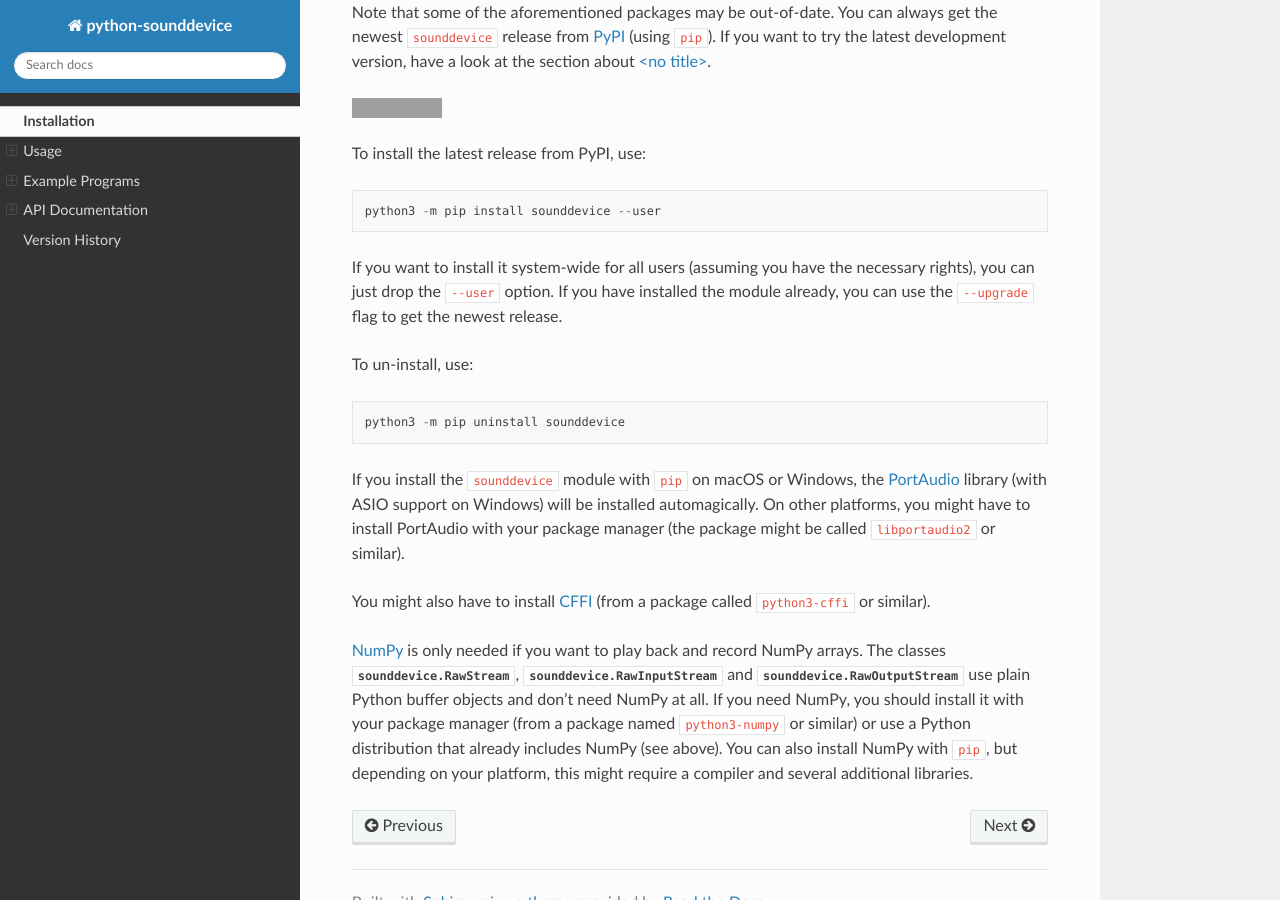
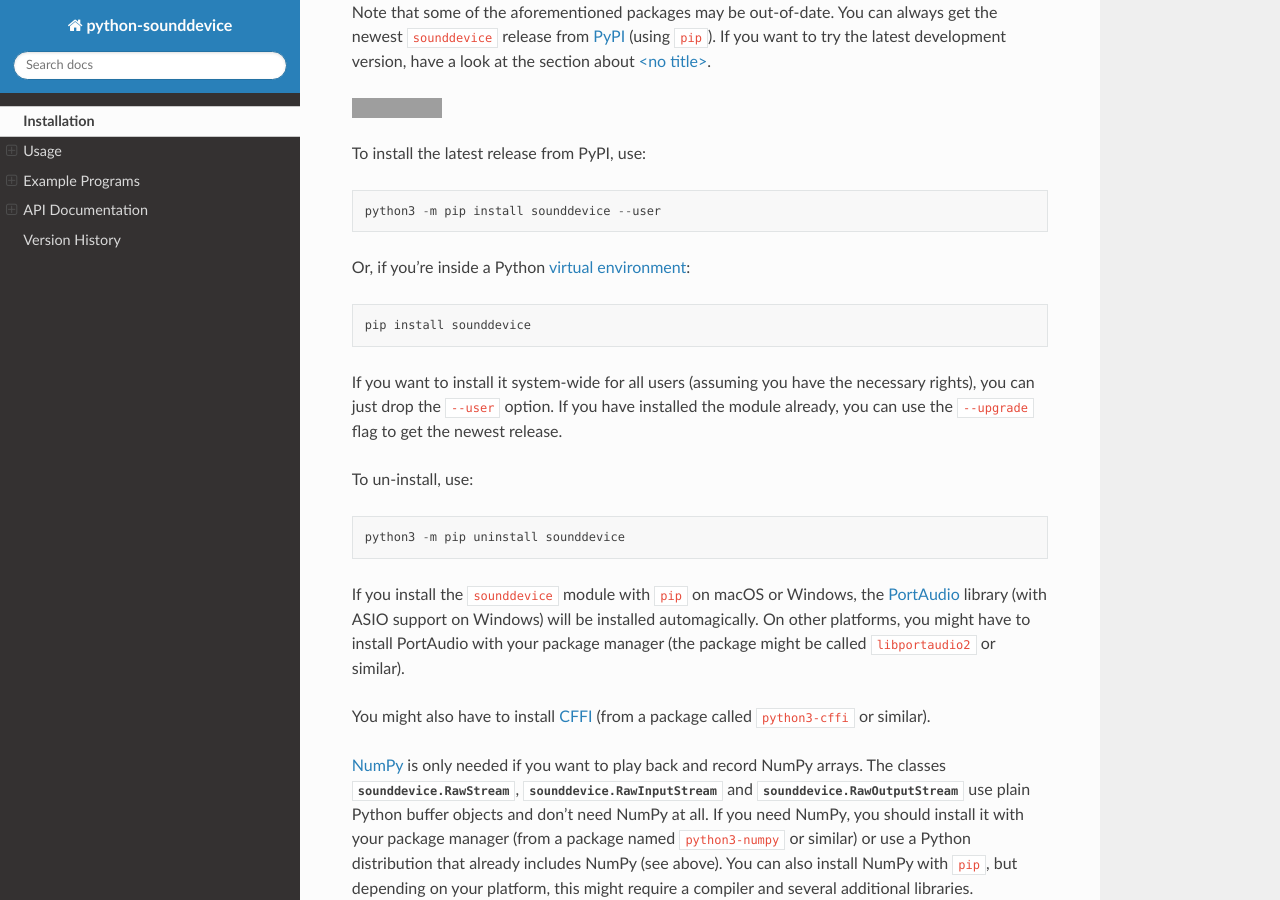
Before and after one commit to spatialaudio/python-sounddevice, a Sphinx documentation site: the page built from doc/installation.rst, in a window 1280 px wide and 900 px high, scrolled down 754 px. Built offline with Sphinx 7.4.7 and the Read the Docs theme 2.0.0, drawn with Linux system fonts in a browser that asks for light colours; grey boxes are pictures that could not be loaded.

Commit message:
Added comments on installation under a virtual environment

```diff
--- a/CONTRIBUTING.rst
+++ b/CONTRIBUTING.rst
@@ -100,6 +100,12 @@ newest development version (a.k.a. "master") from Github_::
 This way, your installation always stays up-to-date, even if you pull new
 changes from the Github repository.
 
+If you're inside a Python `virtual environment`_, replace the last line with::
+
+   pip install -e .
+
+.. _`virtual environment`: https://docs.python.org/3/tutorial/venv.html
+
 Whenever the file ``sounddevice_build.py`` changes (either because you edited it
 or it was updated by pulling from Github or switching branches), you have to run
 the last command again.
--- a/doc/installation.rst
+++ b/doc/installation.rst
@@ -54,6 +54,10 @@ To install the latest release from PyPI, use::
 
    python3 -m pip install sounddevice --user
 
+Or, if you're inside a Python `virtual environment`_::
+
+   pip install sounddevice
+
 If you want to install it system-wide for all users (assuming you have the
 necessary rights), you can just drop the ``--user`` option.
 If you have installed the module already, you can use the ``--upgrade`` flag to
@@ -89,3 +93,4 @@ might require a compiler and several additional libraries.
 .. _WinPython: https://winpython.github.io/
 .. _CFFI: https://cffi.readthedocs.io/
 .. _PyPI: https://pypi.org/project/sounddevice/
+.. _`virtual environment`: https://docs.python.org/3/tutorial/venv.html
```
